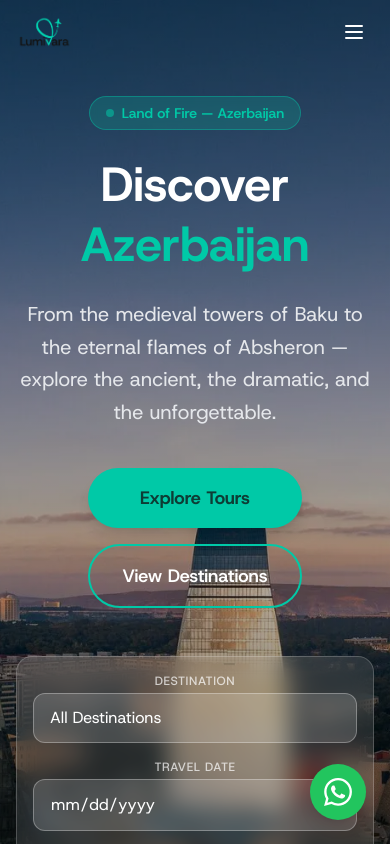
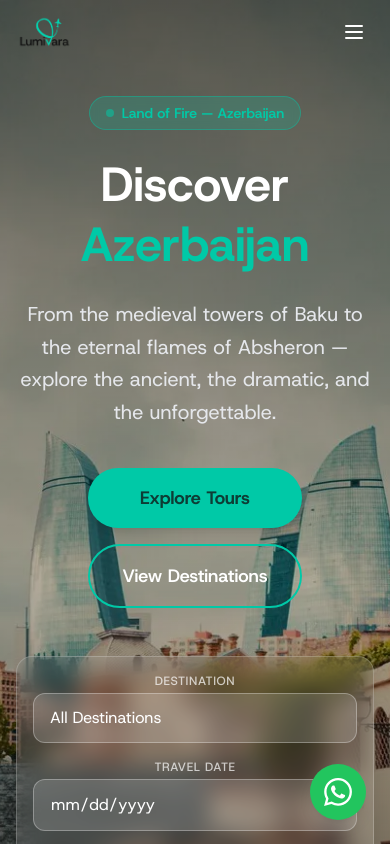
Before and after one commit to khalismammadli3-creator/incoming, a Next.js app: page / in a window 390 px wide. Shown: the top 844 px of the page. Built offline with nearby package versions, Linux system fonts and the light colour scheme.

Commit message:
mobile hero change

```diff
--- a/components/HeroSection.tsx
+++ b/components/HeroSection.tsx
@@ -19,10 +19,17 @@ export default function HeroSection() {
   return (
     <section className="relative min-h-screen flex flex-col justify-center overflow-hidden">
       {/* Background */}
-      <div
-        className="absolute inset-0 bg-cover bg-center bg-no-repeat"
-        style={{ backgroundImage: "url('/images/hero.webp')" }}
-      />
+      <style>{`
+        .hero-bg {
+          background-image: url('/images/hero-mobile.webp');
+        }
+        @media (min-width: 769px) {
+          .hero-bg {
+            background-image: url('/images/hero.webp');
+          }
+        }
+      `}</style>
+      <div className="hero-bg absolute inset-0 bg-cover bg-center bg-no-repeat" />
       <div className="absolute inset-0 bg-gradient-to-b from-black/60 via-black/30 to-black/70" />
 
       {/* Content */}
```
Also changed, not shown: public/images/hero-mobile.webp (added).
